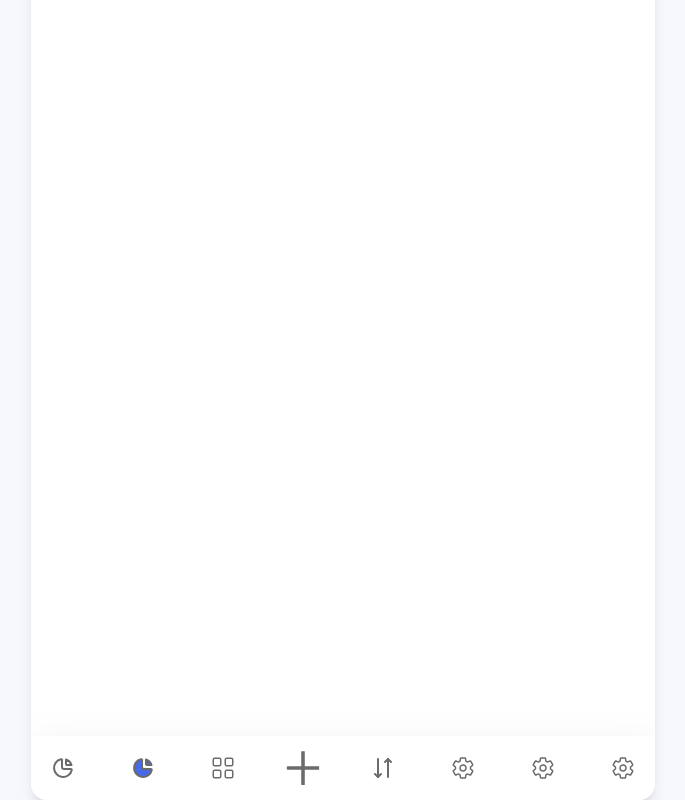
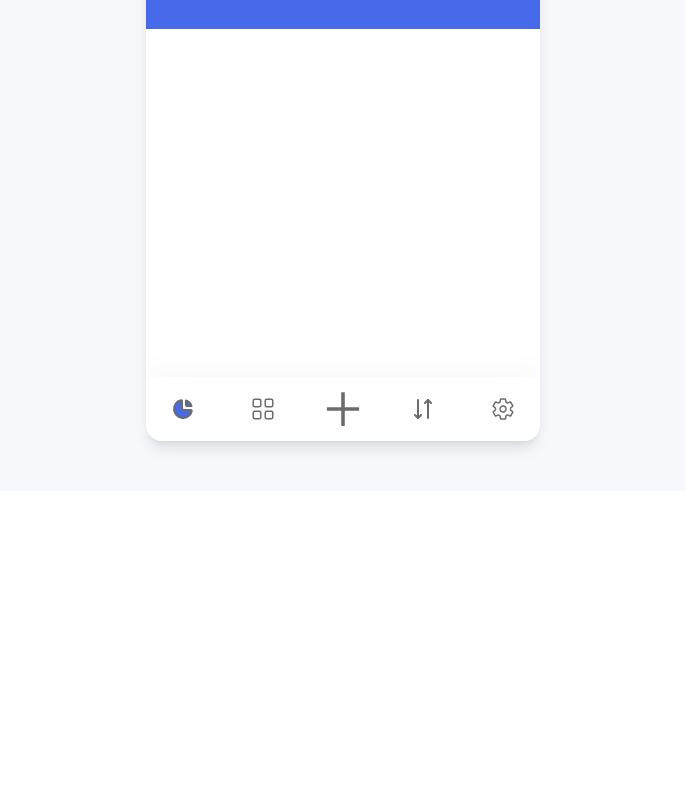
Before and after one commit to juanespinola05/t-finance-front, a React (Vite) app: page /dashboard in a window 1280 px wide. Shown: the part 309-1109 px from the top of the page, without its empty margins (297-982 px from the left). After the commit the page ends 800 px from the top, so only its background shows below. Built offline with nearby package versions, Linux system fonts and the light colour scheme.

Commit message:
make navbar not render when not auth

```diff
--- a/src/components/Navbar/index.tsx
+++ b/src/components/Navbar/index.tsx
@@ -1,16 +1,21 @@
 import { ReactElement } from 'react'
+import useAuth from '../../hooks/useAuth'
 import { routes } from '../../Routing/routes'
 import NavItem from '../NavItem'
 
-const Navbar = (): ReactElement => {
+const Navbar = (): ReactElement | null => {
+  const { auth: { userInfo } } = useAuth()
+
+  if (userInfo === null) return null
+
   return (
     <nav className='bg-white drop-shadow-2xl'>
       <ul className='flex items-center justify-center gap-4 h-full'>
         {
-          routes.map(({ path, icon }) => (
-            <NavItem to={path} key={path}>
-              {icon()}
-            </NavItem>
+          routes.map(({ path, icon, render }) => (
+            render
+              ? <NavItem to={path} key={path}> {icon()} </NavItem>
+              : null
           ))
         }
       </ul>
```
